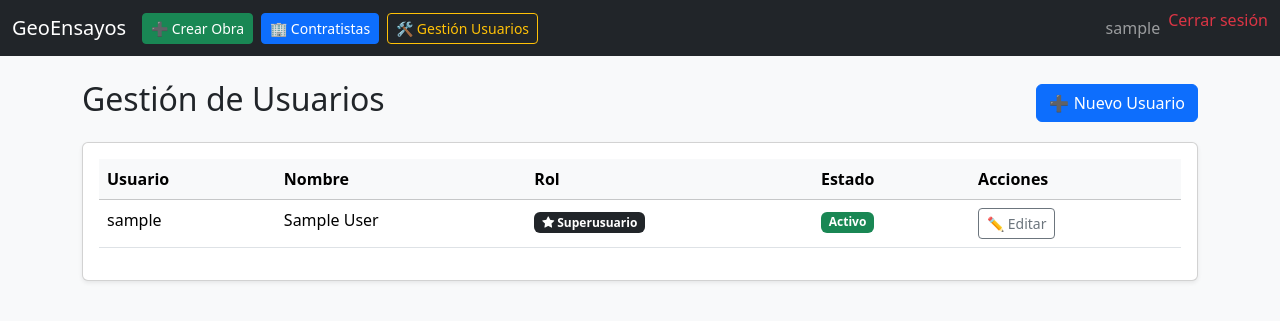
After one commit to maxi-correa/GeoEnsayos, a Django app: page /usuarios/ in a window 1280 px wide. The commit adds this page. Shown: the top 321 px of the page. Run offline with Django 5.2, Linux system fonts and the light colour scheme; a user stored in the database is signed in; tables that the repository leaves empty hold one stand-in row (values such as "Sample post").

Commit message:
SEPTIMO GUARDADO

```diff
--- a/interfaz/templates/base.html
+++ b/interfaz/templates/base.html
@@ -47,6 +47,11 @@
                         🏢 Contratistas
                     </a>
                 </li>
+                <li class="nav-item">
+                    <a class="btn btn-outline-warning btn-sm me-2" href="{% url 'lista_usuarios' %}">
+                        🛠 Gestión Usuarios
+                    </a>
+                </li>
             </ul>
 
             <ul class="navbar-nav ms-auto">
@@ -92,6 +97,10 @@
                 🏢 Contratistas
             </a>
 
+            <a href="{% url 'lista_usuarios' %}" class="btn btn-warning  text-dark w-100 mb-3">
+                🛠 Gestión Usuarios
+            </a>
+
             <form method="post" action="{% url 'logout' %}">
                 {% csrf_token %}
                 <button type="submit" class="btn btn-outline-light w-100">
--- /dev/null
+++ b/interfaz/templates/interfaz/usuarios/lista_usuarios.html
@@ -0,0 +1,96 @@
+{% extends "base.html" %}
+
+{% block content %}
+<div class="container mt-4">
+
+    <div class="d-flex justify-content-between align-items-center mb-3">
+        <h2>Gestión de Usuarios</h2>
+        <a href="{% url 'crear_usuario' %}" class="btn btn-primary">
+            ➕ Nuevo Usuario
+        </a>
+    </div>
+
+    <div class="card shadow-sm">
+        <div class="card-body">
+            <div class="table-responsive">
+            <table class="table table-hover">
+                <thead class="table-light">
+                    <tr>
+                        <th>Usuario</th>
+                        <th>Nombre</th>
+                        <th>Rol</th>
+                        <th>Estado</th>
+                        <th>Acciones</th>
+                    </tr>
+                </thead>
+                <tbody>
+                    {% for usuario in usuarios %}
+                    <tr>
+                        <td>{{ usuario.username }}</td>
+                        <td>{{ usuario.first_name }} {{ usuario.last_name }}</td>
+                        <td>
+                            {% if usuario.is_superuser %}
+                                <span class="badge bg-dark">
+                                    <i class="bi bi-star-fill"></i> Superusuario
+                                </span>
+                            {% elif usuario.perfil.rol == "admin" %}
+                                <span class="badge bg-danger">
+                                    <i class="bi bi-shield-lock"></i> Administrador
+                                </span>
+                            {% elif usuario.perfil.rol == "tecnico" %}
+                                <span class="badge bg-primary">
+                                    <i class="bi bi-tools"></i> Técnico
+                                </span>
+                            {% elif usuario.perfil.rol == "consulta" %}
+                                <span class="badge bg-secondary">
+                                    <i class="bi bi-eye"></i> Solo consulta
+                                </span>
+                            {% endif %}
+                        </td>
+                        <td>
+                            {% if usuario.is_active %}
+                                <span class="badge bg-success">Activo</span>
+                            {% else %}
+                                <span class="badge bg-danger">Inactivo</span>
+                            {% endif %}
+                        </td>
+                        <td>
+                            {% if request.user.is_superuser %}
+                            <a href="{% url 'editar_usuario' usuario.id %}"
+                                class="btn btn-sm btn-outline-secondary">
+                                ✏ Editar
+                            </a>
+
+                            {% elif usuario.is_superuser %}
+                            <button class="btn btn-sm btn-secondary" disabled>
+                                🔒 Protegido
+                            </button>
+
+                            {% elif usuario.perfil.rol == "admin" and usuario != request.user %}
+                            <button class="btn btn-sm btn-secondary" disabled>
+                                🔒 Admin
+                            </button>
+
+                            {% else %}
+                            <a href="{% url 'editar_usuario' usuario.id %}"
+                                class="btn btn-sm btn-outline-secondary">
+                                ✏ Editar
+                            </a>
+                            {% endif %}
+                        </td>
+                    </tr>
+                    {% empty %}
+                    <tr>
+                        <td colspan="5" class="text-center">
+                            No hay usuarios registrados.
+                        </td>
+                    </tr>
+                    {% endfor %}
+                </tbody>
+            </table>
+            </div>
+        </div>
+    </div>
+
+</div>
+{% endblock %}
--- a/interfaz/urls.py
+++ b/interfaz/urls.py
@@ -4,11 +4,17 @@ from . import views
 urlpatterns = [
     path('dashboard/tecnico/', views.dashboard_tecnico, name='dashboard_tecnico'),
     path('dashboard/admin/', views.dashboard_admin, name='dashboard_admin'),
+
     path('obras/crear/', views.crear_obra, name='crear_obra'),
     path("obras/<int:pk>/editar-modal/", views.editar_obra_modal, name="editar_obra_modal"),
+
     path('contratistas/', views.lista_contratistas, name='lista_contratistas'),
     path('contratistas/crear/', views.crear_contratista, name='crear_contratista'),
     path('contratistas/<int:pk>/subir-logo/', views.subir_logo_contratista, name='subir_logo_contratista'),
     path('contratistas/<int:pk>/eliminar-logo/', views.eliminar_logo_contratista, name='eliminar_logo_contratista'),
     path('contratistas/<int:pk>/editar/', views.editar_contratista, name='editar_contratista'),
+
+    path('usuarios/', views.lista_usuarios, name='lista_usuarios'),
+    path('usuarios/crear/', views.crear_usuario, name='crear_usuario'),
+    path('usuarios/<int:pk>/editar/', views.editar_usuario, name='editar_usuario'),
 ]
--- a/interfaz/views.py
+++ b/interfaz/views.py
@@ -2,15 +2,17 @@ from pyexpat.errors import messages
 from django.shortcuts import redirect, render, get_object_or_404
 from django.template.loader import render_to_string
 from django.http import JsonResponse
+from django.contrib import messages
+from django.contrib.auth.models import User
+from django.contrib.auth.views import LoginView
 from django.contrib.auth.decorators import login_required
-from django.contrib.auth.views import LoginView
-from django.contrib import messages
 from django.urls import reverse_lazy
 from django.core.paginator import Paginator
 from django.db.models import Count
+from core.models import Perfil
 from ensayos.models import Ensayo, Obra, Contratista
+from ensayos.permissions import ensayos_visibles_para
 from .forms import ObraForm, ContratistaForm
-from ensayos.permissions import ensayos_visibles_para
 from .decorators import rol_requerido
 from .utils import obtener_dashboard_por_rol
 
@@ -170,3 +172,96 @@ def editar_contratista(request, pk):
         "form": form,
         "contratista": contratista
     })
+
+@login_required
+@rol_requerido('admin')
+def lista_usuarios(request):
+
+    empresa = request.user.perfil.empresa
+    usuarios = User.objects.filter(perfil__empresa=empresa)
+
+    return render(request, 'interfaz/usuarios/lista_usuarios.html', {
+        'usuarios': usuarios
+    })
+
+@login_required
+@rol_requerido('admin')
+def crear_usuario(request):
+
+    if request.method == 'POST':
+        username = request.POST['username']
+        password = request.POST['password']
+        first_name = request.POST['first_name']
+        last_name = request.POST['last_name']
+        rol = request.POST['rol']
+
+        if User.objects.filter(username=username).exists():
+            messages.error(request, "El nombre de usuario ya existe.")
+            return redirect('crear_usuario')
+
+        user = User.objects.create_user(
+            username=username,
+            password=password,
+            first_name=first_name,
+            last_name=last_name,
+        )
+        # Forzar que el nuevo usuario no sea superusuario
+        user.is_superuser = False
+
+        Perfil.objects.create(
+            user=user,
+            empresa=request.user.perfil.empresa,
+            rol=rol
+        )
+
+        messages.success(request, "Usuario creado correctamente.")
+        return redirect('lista_usuarios')
+
+    return render(request, 'interfaz/usuarios/crear_usuario.html')
+
+@login_required
+@rol_requerido('admin')
+def editar_usuario(request, pk):
+
+    usuario = get_object_or_404(User, pk=pk)
+    usuario_actual = request.user
+
+    #El superusuario puede editar todo
+    if not usuario_actual.is_superuser:
+        # Si es admin
+        if usuario_actual.perfil.rol == 'admin':
+            # No puede editar superusuario
+            if usuario.is_superuser:
+                messages.error(request, "No puedes editar al superusuario.")
+                return redirect('lista_usuarios')
+
+            # No puede editar a otro admin (que no sea el mismo)
+            if usuario.perfil.rol == 'admin' and usuario != usuario_actual:
+                messages.error(request, "No puedes editar a otro administrador.")
+                return redirect('lista_usuarios')
+
+    user = User.objects.get(id=pk)
+    perfil = user.perfil
+
+    if request.method == 'POST':
+        # Solo permitir cambiar rol si NO es el mismo usuario
+        if usuario_actual != user:
+            perfil.rol = request.POST['rol']
+
+        user.is_active = 'is_active' in request.POST
+
+        nueva_password = request.POST.get('password')
+        if nueva_password:
+            user.set_password(nueva_password)
+
+        user.save()
+        perfil.save()
+
+        messages.success(request, "Usuario actualizado.")
+        return redirect('lista_usuarios')
+
+    context = {
+        'usuario_editado': user
+    }
+
+    return render(request, 'interfaz/usuarios/editar_usuario.html', context)
```
Also changed, not shown: interfaz/templates/interfaz/usuarios/crear_usuario.html (added, +81 -0 lines), interfaz/templates/interfaz/usuarios/editar_usuario.html (added, +102 -0 lines).
